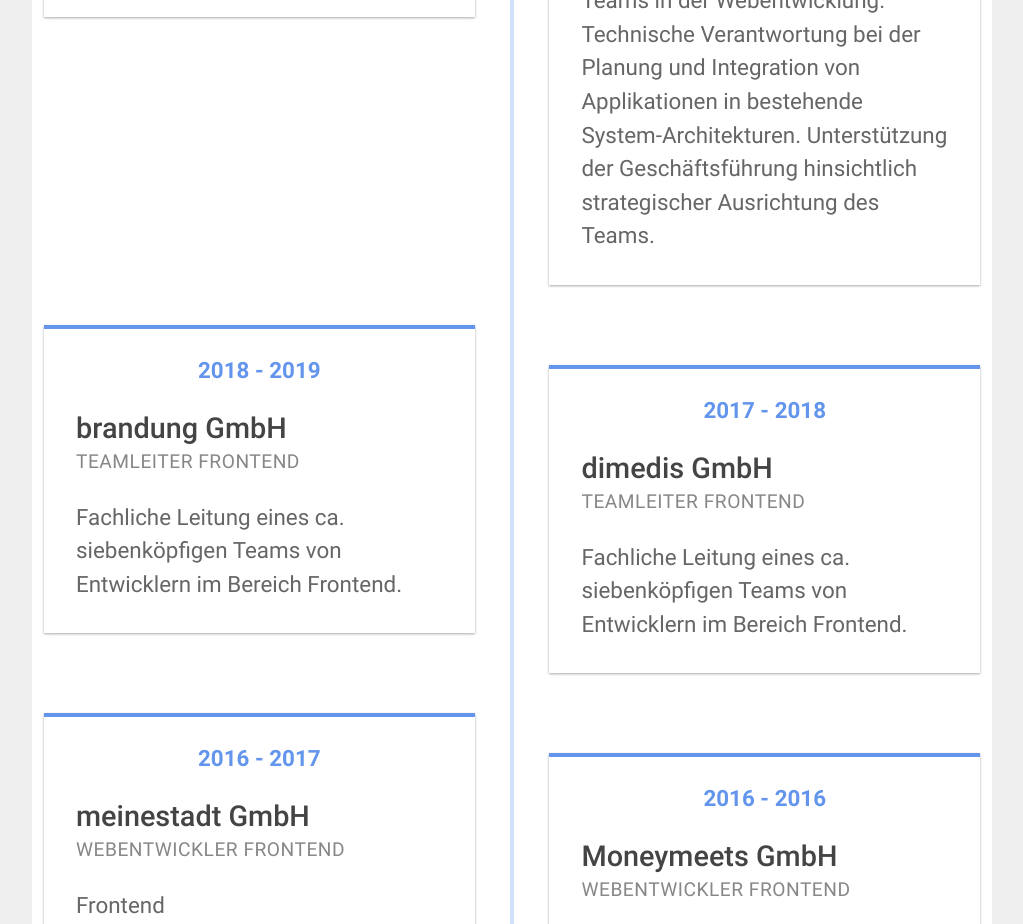
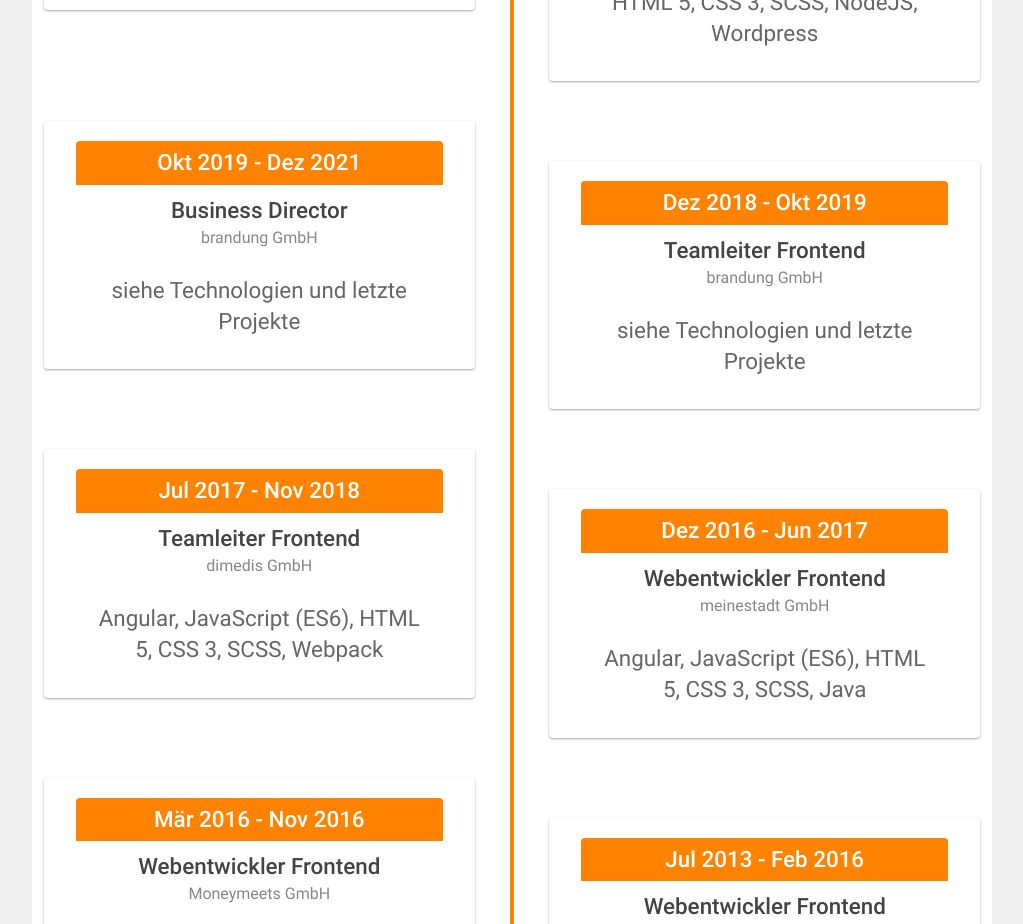
Before and after one commit to heikoellerbrock/my-website, an Angular app: page / in a window 1280 px wide. Shown: the part 3560-4484 px from the top of the page, without its empty margins (128-1151 px from the left). Built offline with nearby package versions, Linux system fonts and the light colour scheme.

Commit message:
Mobile: Work Experience

```diff
--- a/src/modules/content/components/technologies/technologies.component.html
+++ b/src/modules/content/components/technologies/technologies.component.html
@@ -38,6 +38,7 @@
     <ul>
       <li>NodeJS</li>
       <li>MongoDB</li>
+      <li>PHP</li>
     </ul>
   </li>
   <li>
@@ -86,6 +87,13 @@
   <li>
     Weiteres:
     <ul>
+      <li>
+        CMS
+        <ul>
+          <li>Wordpress</li>
+          <li>Sulu (headless CMS)</li>
+        </ul>
+      </li>
       <li>SPA</li>
       <li>PWA</li>
       <li>Cross Platform Apps</li>
--- a/src/modules/content/components/v-card/v-card.component.scss
+++ b/src/modules/content/components/v-card/v-card.component.scss
@@ -42,7 +42,7 @@
 
     &__contact {
       .wrapper {
-        background-color: $color-primary-blue;
+        background-color: $color-primary;
         padding: 0 $space-phone;
 
         h2 {
--- a/src/modules/content/services/content.service.ts
+++ b/src/modules/content/services/content.service.ts
@@ -1,67 +1,71 @@
-import {Injectable} from '@angular/core';
+import { Injectable } from "@angular/core";
 
 @Injectable({
-  providedIn: 'root'
+  providedIn: "root"
 })
 export class ContentService {
   private readonly experience = [
     {
+      yearStart: new Date(2021, 9),
+      yearEnd: new Date(),
+      company: "Selbständig",
+      title: "Freelancer Frontend Developer",
+      technologies: "siehe Technologien und letzte Projekte"
+    },
+    {
       yearStart: new Date(2011, 5),
-      yearEnd: new Date(),
-      companyName: 'Selbständiger Softwareentwickler',
-      workTitle: '',
-      workDescription: 'Unterstützung kleiner bis großer Unternehmen durch Beratung, Planung und Umsetzung ihrer Web-Projekte.'
+      yearEnd: new Date(2021, 8),
+      company: "Selbständig",
+      title: "Freelancer Webentwicklung",
+      technologies: "Angular, JavaScript (ES5/6), HTML 5, CSS 3, SCSS, NodeJS, Wordpress"
     },
     {
       yearStart: new Date(2019, 9),
       yearEnd: new Date(2021, 11),
-      companyName: 'brandung GmbH',
-      workTitle: 'Business Director',
-      workDescription: 'Betriebswirtschaftliche, disziplinarische und fachliche Leitung eines ca. zwanzigköpfigen Teams in ' +
-        'der Webentwicklung. Technische Verantwortung bei der Planung und Integration von Applikationen in bestehende ' +
-        'System-Architekturen. Unterstützung der Geschäftsführung hinsichtlich strategischer Ausrichtung des Teams.'
+      company: "brandung GmbH",
+      title: "Business Director",
+      technologies: "siehe Technologien und letzte Projekte"
     },
     {
       yearStart: new Date(2018, 11),
       yearEnd: new Date(2019, 9),
-      companyName: 'brandung GmbH',
-      workTitle: 'Teamleiter Frontend',
-      workDescription: 'Fachliche Leitung eines ca. siebenköpfigen Teams von Entwicklern im Bereich Frontend.'
+      company: "brandung GmbH",
+      title: "Teamleiter Frontend",
+      technologies: "siehe Technologien und letzte Projekte"
     },
     {
       yearStart: new Date(2017, 6),
       yearEnd: new Date(2018, 10),
-      companyName: 'dimedis GmbH',
-      workTitle: 'Teamleiter Frontend',
-      workDescription: 'Fachliche Leitung eines ca. siebenköpfigen Teams von Entwicklern im Bereich Frontend.'
+      company: "dimedis GmbH",
+      title: "Teamleiter Frontend",
+      technologies: "Angular, JavaScript (ES6), HTML 5, CSS 3, SCSS, Webpack"
     },
     {
       yearStart: new Date(2016, 11),
       yearEnd: new Date(2017, 5),
-      companyName: 'meinestadt GmbH',
-      workTitle: 'Webentwickler Frontend',
-      workDescription: 'Frontend'
+      company: "meinestadt GmbH",
+      title: "Webentwickler Frontend",
+      technologies: "Angular, JavaScript (ES6), HTML 5, CSS 3, SCSS, Java"
     },
     {
       yearStart: new Date(2016, 2),
       yearEnd: new Date(2016, 10),
-      companyName: 'Moneymeets GmbH',
-      workTitle: 'Webentwickler Frontend',
-      workDescription: 'Frontend'
+      company: "Moneymeets GmbH",
+      title: "Webentwickler Frontend",
+      technologies: "Angular, JavaScript (ES6), HTML, CSS, SCSS"
     },
     {
       yearStart: new Date(2013, 6),
       yearEnd: new Date(2016, 1),
-      companyName: 'Kienbaum Consultants International GmbH',
-      workTitle: 'Webentwickler Frontend',
-      workDescription: 'Frontend'
+      company: "Kienbaum Consultants International GmbH",
+      title: "Webentwickler Frontend",
+      technologies: "C#, AngularJS, JavaScript (ES5), HTML, CSS, SCSS"
     },
     {
       yearStart: new Date(2005, 5),
       yearEnd: new Date(2010, 4),
-      companyName: 'ifa Systems GmbH',
-      workTitle: 'Projektmanager international',
-      workDescription: 'Betreuung von Kunden und Projekten regional und überregional im Bereich Ophthalmologie.'
+      company: "ifa Systems GmbH",
+      title: "Projektmanager international"
     }
   ];
 
--- a/src/modules/navigation/components/navigation/navigation.component.scss
+++ b/src/modules/navigation/components/navigation/navigation.component.scss
@@ -2,7 +2,7 @@
 
 :host {
   align-items: center;
-  background-color: $color-primary-blue;
+  background-color: $color-primary;
   display: flex;
   height: 60px;
   justify-content: space-between;
--- a/src/modules/ui-timeline/components/timeline-item/timeline-item.component.html
+++ b/src/modules/ui-timeline/components/timeline-item/timeline-item.component.html
@@ -1,7 +1,8 @@
-<span class="arrow"></span>
-<div class="date">
-  <span class="from">{{item?.yearStart?.getFullYear()}}</span><span> - </span><span class="from">{{item?.yearEnd?.getFullYear()}}</span>
+<p class="date">{{displayDate(item.yearStart)}} - {{displayDate(item.yearEnd)}}</p>
+<div class="content">
+  <h2 [innerHTML]="item.title"></h2>
+  <h3 [innerHTML]="item.company"></h3>
+  <p *ngIf="item.technologies" class="technologies">
+    {{item.technologies}}
+  </p>
 </div>
-<h2 class="company" [innerHTML]="item?.companyName"></h2>
-<h3 class="title" [innerHTML]="item?.workTitle"></h3>
-<p class="description" [innerHTML]="item?.workDescription"></p>
--- a/src/modules/ui-timeline/components/timeline-item/timeline-item.component.scss
+++ b/src/modules/ui-timeline/components/timeline-item/timeline-item.component.scss
@@ -5,45 +5,47 @@
   display: block;
   cursor: default;
   box-shadow: 0 1px 3px rgba(0, 0, 0, 0.12), 0 1px 2px rgba(0, 0, 0, 0.24);
-  padding: 12px;
   margin-bottom: 20px;
   background-color: #fff;
-  border-top: 4px solid $color-blue;
+  border-radius: 4px;
+  overflow: hidden;
 
-  .date {
+  &:last-of-type {
+    margin-bottom: 0;
+  }
+
+  p.date {
     text-align: center;
-    color: cornflowerblue;
-    margin: 8px 0 28px;
-    font-weight: 700;
+    margin-bottom: $space-phone;
+    color: #fff;
+    font-weight: 500;
+    background-color: $color-secondary;
+    padding: $space-phone / 2 0;
+    border-top-left-radius: 4px;
+    border-top-right-radius: 4px;
+  }
 
-    span {
-      font-size: 1.4rem;
-      font-weight: 700;
-    }
+  .content {
+    padding: 0 $space-phone;
   }
 
   h2 {
-    border: none;
-    padding: 0;
-    margin: 0 0 4px 0;
-    font-size: 1.8rem;
+    text-align: center;
+    margin-bottom: 4px;
   }
 
   h3 {
-    border: none;
     padding: 0;
     margin: 0 0 28px 0;
-    font-size: 1.2rem;
-    text-transform: uppercase;
+    font-size: 1rem;
     color: #878787;
-    letter-spacing: .5px;
+    text-align: center;
   }
 
-  p {
-    font-size: 1.6rem;
-    line-height: 1.5;
+  p.technologies {
     text-align: center;
   }
+
 
   @media all and (min-width: 600px) {
     flex: 50%;
--- a/src/modules/ui-timeline/components/timeline-item/timeline-item.component.ts
+++ b/src/modules/ui-timeline/components/timeline-item/timeline-item.component.ts
@@ -1,11 +1,21 @@
-import {Component, Input} from '@angular/core';
-import {TimelineItem} from '../../models/timeline.model';
+import { Component, Input } from "@angular/core";
+import { TimelineItem } from "../../models/timeline.model";
 
 @Component({
-  selector: 'app-timeline-item',
-  templateUrl: './timeline-item.component.html',
-  styleUrls: ['./timeline-item.component.scss']
+  selector: "app-timeline-item",
+  templateUrl: "./timeline-item.component.html",
+  styleUrls: ["./timeline-item.component.scss"]
 })
 export class TimelineItemComponent {
-  @Input() item: TimelineItem | undefined;
+  @Input() item!: TimelineItem;
+
+  monthsDE = ["Jan", "Feb", "Mär", "Apr", "Mai", "Jun", "Jul", "Aug", "Sep", "Okt", "Nov", "Dez"];
+
+  displayDate(date: Date) {
+    let m = date.getMonth();
+    if (date.getMonth() === new Date().getMonth() && date.getFullYear() === new Date().getFullYear()) {
+      return "heute";
+    }
+    return `${this.monthsDE[m]} ${date.getFullYear()}`;
+  }
 }
--- a/src/modules/ui-timeline/components/timeline/timeline.component.scss
+++ b/src/modules/ui-timeline/components/timeline/timeline.component.scss
@@ -12,7 +12,7 @@
     top: 0;
     left: 50%;
     margin-left: -2px;
-    background-color: $color-blue-transparent;
+    background-color: $color-secondary;
   }
 
   .timeline-items {
--- a/src/modules/ui-timeline/models/timeline.model.ts
+++ b/src/modules/ui-timeline/models/timeline.model.ts
@@ -6,15 +6,15 @@
 export class TimelineItem {
   yearStart: Date;
   yearEnd: Date;
-  companyName: string;
-  workTitle: string;
-  workDescription: string;
+  company: string;
+  title: string;
+  technologies: string;
 
   constructor(data: TimelineItem) {
     this.yearStart = data.yearStart;
     this.yearEnd = data.yearEnd;
-    this.companyName = data.companyName;
-    this.workTitle = data.workTitle;
-    this.workDescription = data.workDescription;
+    this.company = data.company;
+    this.title = data.title;
+    this.technologies = data.technologies;
   }
 }
--- a/src/styles/_variables.scss
+++ b/src/styles/_variables.scss
@@ -1,6 +1,7 @@
 // COLORS
 $big-stone: rgba(26, 46, 68, 1);
 $cornflower-blue: rgba(100, 149, 237, 1);
+$flush-orange: rgba(255, 131, 0, 1);
 
 // SPACES
 $space-phone: 12px;
@@ -15,6 +16,7 @@
 $desktop-l: '1200px';
 $desktop-xl: '1440px';
 
-$color-primary-blue: $big-stone;
+$color-primary: $big-stone;
+$color-secondary: $flush-orange;
 $color-blue: $cornflower-blue;
 $color-blue-transparent: rgba(100, 149, 237, .3);
```
